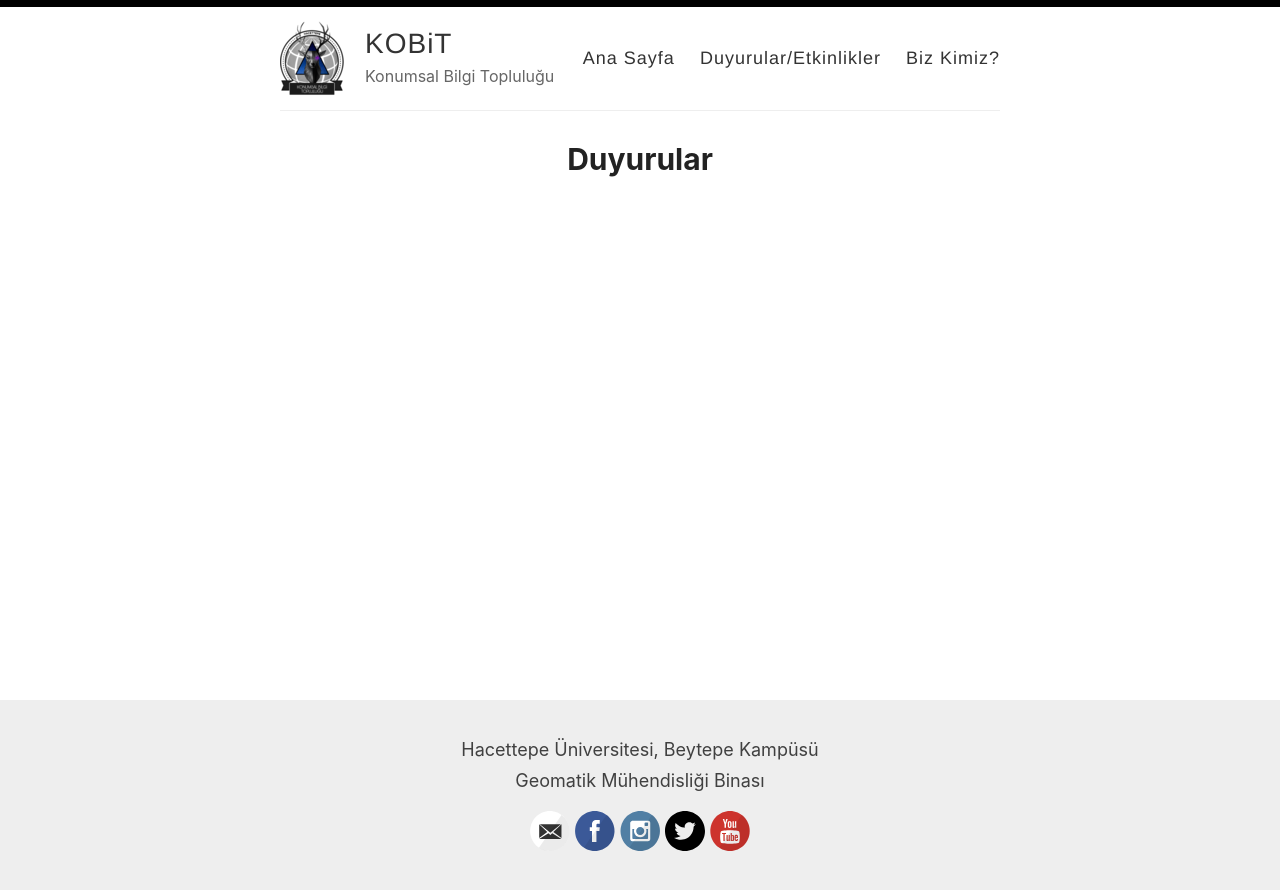
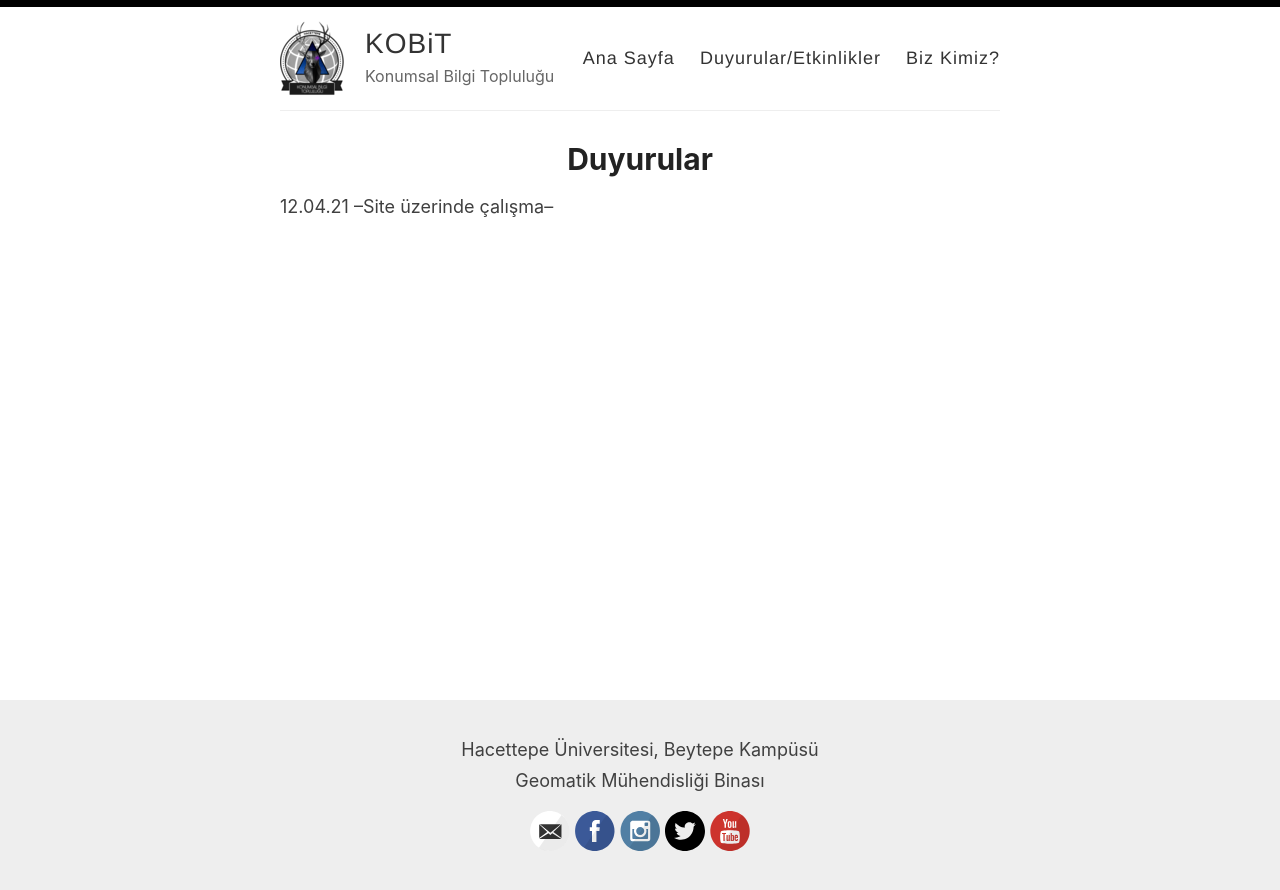
Before and after one commit to kabarmaz/kobit-page, a Jekyll site: the page built from Heisenberk-Karabay.github.io-gh-pages/_pages/duyurular.md, in a window 1280 px wide. Shown: the top 890 px of the page. Built offline with Jekyll 4.4.1, drawn with Linux system fonts in a browser that asks for light colours.

Commit message:
Update duyurular.md

```diff
--- a/Heisenberk-Karabay.github.io-gh-pages/_pages/duyurular.md
+++ b/Heisenberk-Karabay.github.io-gh-pages/_pages/duyurular.md
@@ -3,3 +3,4 @@ layout: page
 permalink: /duyurular/
 title: Duyurular
 ---
+12.04.21 --Site üzerinde çalışma--
```
